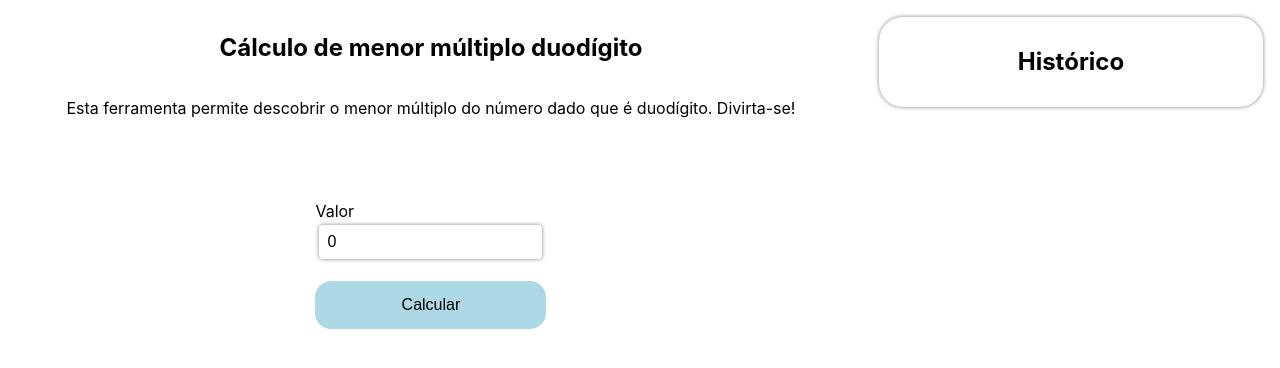
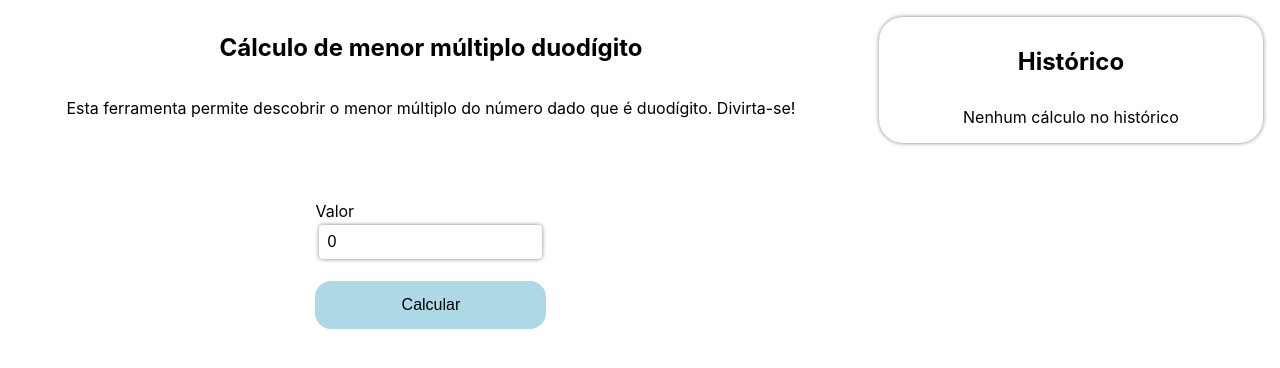
Before and after one commit to GianOrtiz/duodigito, a React (Create React App) app in the folder frontend/: page / in a window 1280 px wide. Shown: the top 368 px of the page. Built offline with nearby package versions, Linux system fonts and the light colour scheme.

Commit message:
Send empty message when history is empty

```diff
--- a/frontend/src/components/History/index.css
+++ b/frontend/src/components/History/index.css
@@ -55,3 +55,8 @@
     font-weight: bold;
     padding: 8%;
 }
+
+.empty-history {
+    text-align: center;
+    margin-bottom: 4%;
+}
--- a/frontend/src/components/History/index.tsx
+++ b/frontend/src/components/History/index.tsx
@@ -9,11 +9,8 @@ export interface Props {
 const History = (props: Props): JSX.Element => {
     const { values } = props;
 
-    return (
-        <div className="history">
-            <header className="history-header">Histórico</header>
-            {values.map<JSX.Element>(
-                (value, index) =>
+    const renderEntries = () => {
+        return values.map<JSX.Element>((value, index) =>
             <div
                 className="history-entry"
                 key={index.toString()}
@@ -26,7 +23,20 @@ const History = (props: Props): JSX.Element => {
                 </div>
                 <div className="result-history">{value.result}</div>
             </div>
-            )}
+        );
+    }
+
+    return (
+        <div className="history">
+            <header className="history-header">Histórico</header>
+            {values.length > 0
+                ? renderEntries()
+                : (
+                    <span className="empty-history">
+                        Nenhum cálculo no histórico
+                    </span>
+                )
+            }
         </div>
     );
 }
```
Lines whose indentation alone changed are shown as unchanged.
